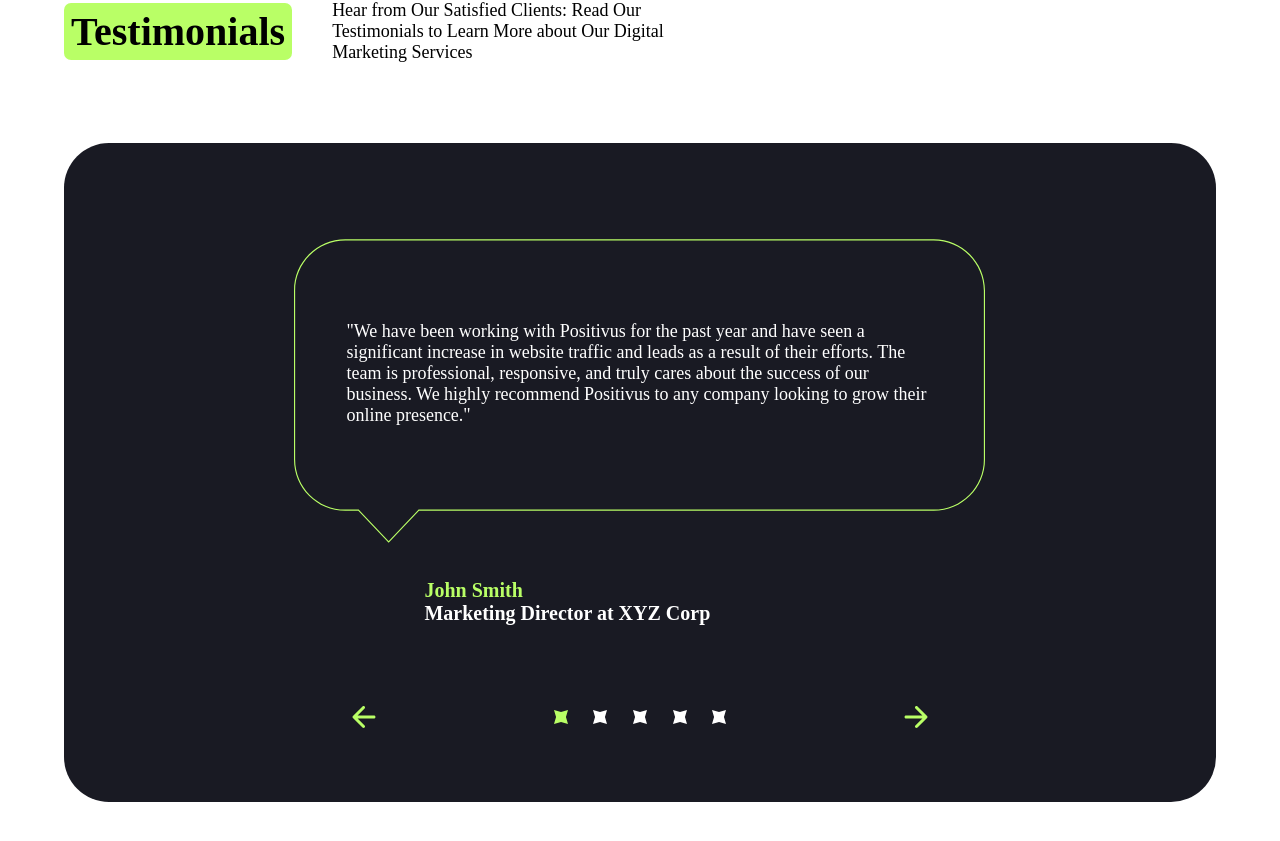
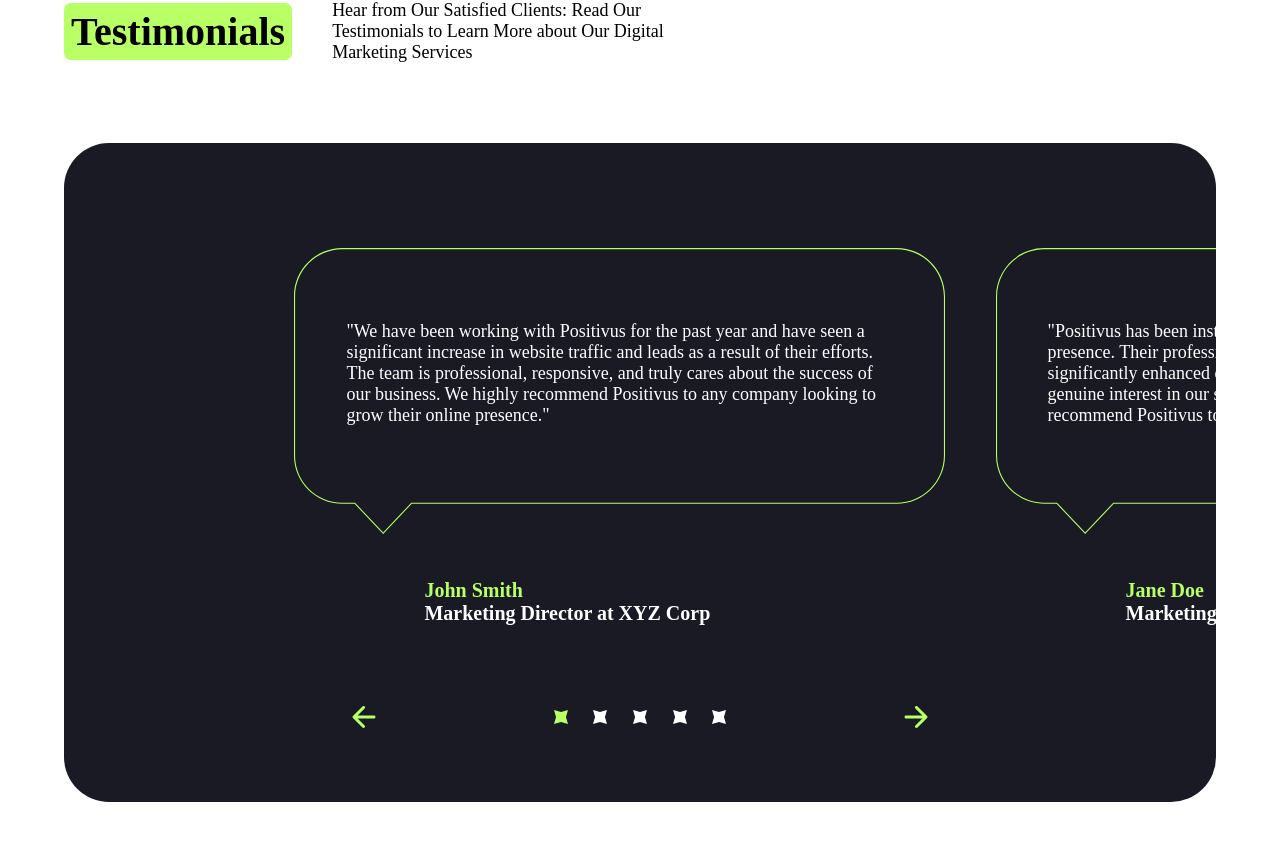
Before and after one commit to KiwiScreams/Positivus-landing-page, a React (Vite) app: page / in a window 1280 px wide. Shown: the part 5649-6490 px from the top of the page. Built offline with nearby package versions, Linux system fonts and the light colour scheme; a web font is replaced by a local one.

Commit message:
fixing carousel

```diff
--- a/src/components/home-components/testimonials/Testimonials.css
+++ b/src/components/home-components/testimonials/Testimonials.css
@@ -28,11 +28,13 @@
   padding: 80px 0 70px 0;
   width: 100%;
   border-radius: var(--border-radius-45);
+  margin-bottom: 140px;
   margin: auto;
+  overflow: hidden;
 }
 .carousel-container
 {
- overflow: hidden;
+ /* overflow: hidden; */
  position: relative;
  width: 60%;
  margin: auto;
@@ -45,6 +47,15 @@
 .carousel .slide
 {
   margin-bottom: 80px;
+  margin-left: 50px;
+}
+.carousel .slide:first-child
+{
+  margin-left: 0;
+}
+.carousel .slide:last-child
+{
+  margin-right: 0;
 }
 .carousel .slide h4.name
 {
```
